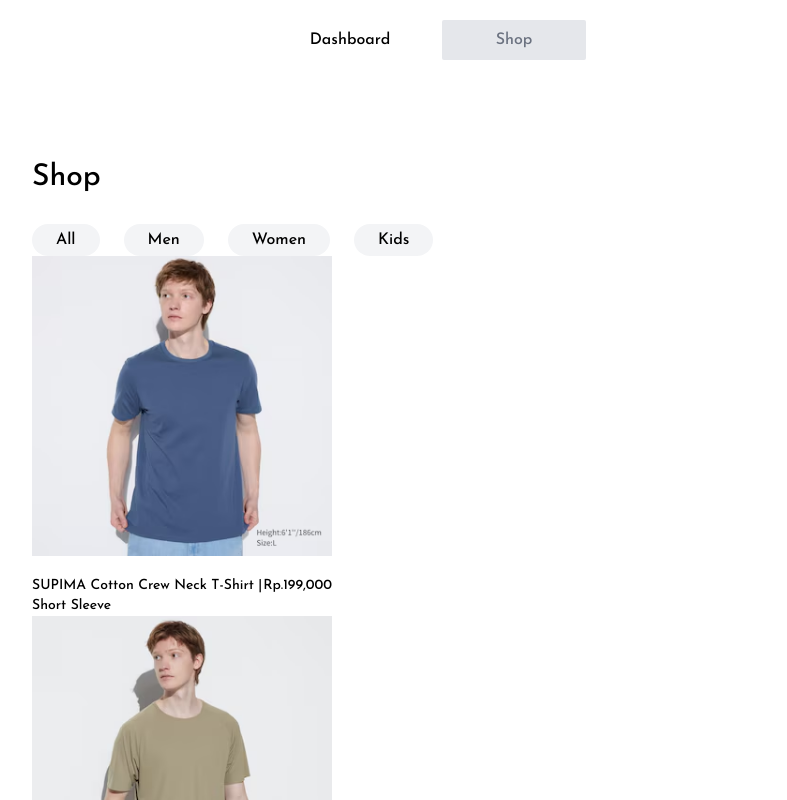
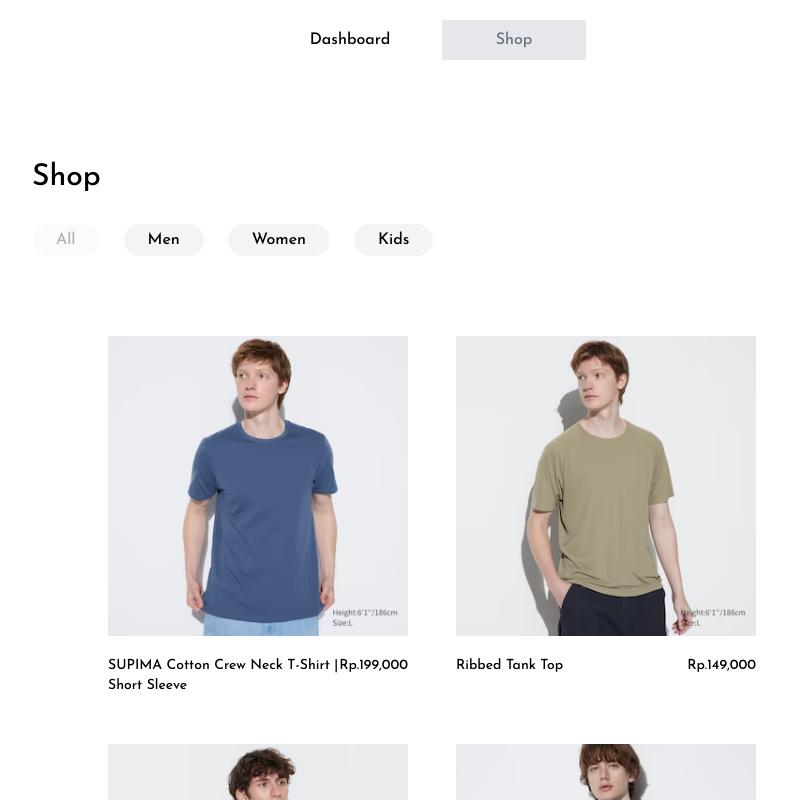
Before and after one commit to jjustinlovell/FE-TEST, a React (Vite) app: page /shop in a window 1280 px wide. Shown: the top 800 px of the page, without its empty margins (208-995 px from the left). Built offline with nearby package versions, Linux system fonts and the light colour scheme.

Commit message:
creating active style on the category

```diff
--- a/src/pages/Shop.jsx
+++ b/src/pages/Shop.jsx
@@ -15,12 +15,12 @@ export default function Shop() {
     <div className="my-20 md:px-20">
       <h1 className="text-3xl">Shop</h1>
       <div className="flex flex-wrap justify-start gap-6 mt-7">
-        <Button type="category">All</Button>
-        <Button type="category">Men</Button>
-        <Button type="category">Women</Button>
-        <Button type="category">Kids</Button>
+        <Button isActive={category === 'ALL'} onClick={() => setCategory("ALL")} type="category">All</Button>
+        <Button isActive={category === 'MEN'} onClick={() => setCategory("MEN")} type="category">Men</Button>
+        <Button isActive={category === 'WOMEN'} onClick={() => setCategory("WOMEN")} type="category">Women</Button>
+        <Button isActive={category === 'KIDS'} onClick={() => setCategory("KIDS")} type="category">Kids</Button>
       </div>
-      <div>
+      <div className="flex flex-wrap justify-center gap-12 mt-20">
         <ProductList selectedProducts={selectedCategory} />
       </div>
     </div>
--- a/src/ui/Button.jsx
+++ b/src/ui/Button.jsx
@@ -1,15 +1,26 @@
 import React from "react";
 import { Link } from "react-router-dom";
 
-export default function Button({ children, to, type, onClick, disabled }) {
+export default function Button({
+  children,
+  to,
+  type,
+  onClick,
+  disabled,
+  isActive,
+}) {
   const base =
     "px-7 py-2 rounded-md transition-all duration-500 border border-black";
+
+  const isActiveBtn = "opacity-30";
+  const inActiveBtn = "bg-gray-100"
 
   const styles = {
     black: base + " bg-black text-white ",
     white: base + " bg-white text-black ",
-    category:
-      "px-6 py-1 transition-all bg-gray-100 rounded-full duration-400 hover:opacity-65",
+    category: `px-6 py-1 transition-all bg-gray-100 rounded-full duration-400 hover:opacity-65 ${
+      isActive ? isActiveBtn : inActiveBtn
+    }`,
   };
 
   if (to) {
```
